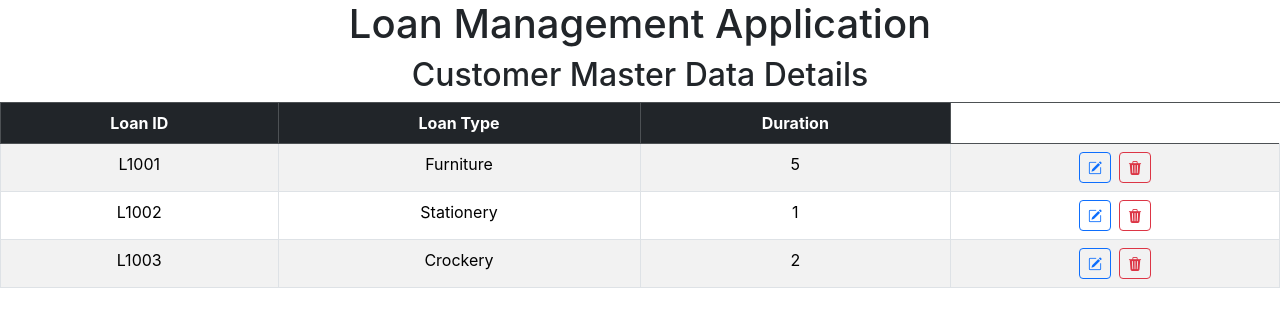
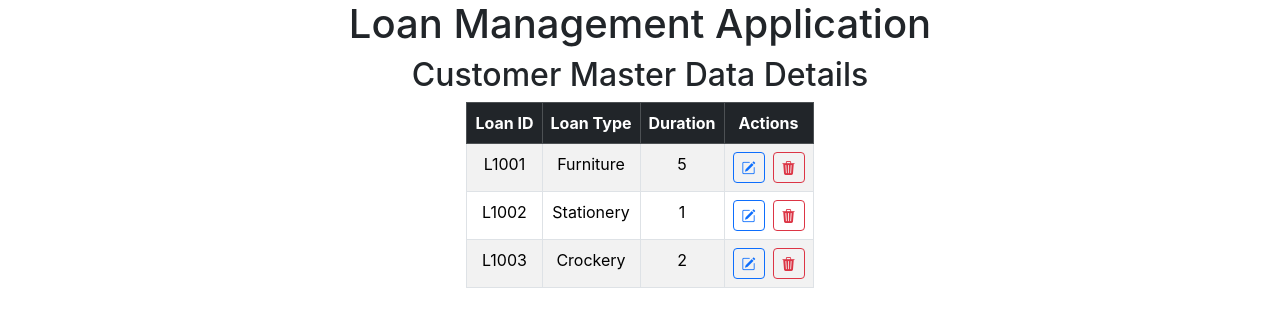
Before and after one commit to agastya2002/LMSTeam3Batch9, a React (Create React App) app in the folder Frontend/lms/: page /adminEditLoan in a window 1280 px wide. Shown: the top 326 px of the page. Built offline with nearby package versions, Linux system fonts and the light colour scheme.

Commit message:
fix table ui

```diff
--- a/Frontend/lms/src/Components/TableComponent.js
+++ b/Frontend/lms/src/Components/TableComponent.js
@@ -5,13 +5,13 @@ const TableComponent = ({ headerData, tableData, tableActions }) => {
     console.log(tableData.length)
     console.log(tableActions??"HELLO")
     return (
-        <table className="table table-responsive table-striped table-bordered table-hover">
+        <table className="table table-responsive table-striped table-bordered table-hover w-auto mx-auto">
             <thead className="table-dark">
                 <tr>
                     {
                         headerData.map((val, idx) => <th key={`heading${idx}`}>{val}</th>)
                     }
-                    {!tableActions??<th>Actions</th>}
+                    {tableActions? <th>Actions</th>:null}
                 </tr>
             </thead>
             <tbody>
@@ -20,20 +20,20 @@ const TableComponent = ({ headerData, tableData, tableActions }) => {
                         {Object.values(val).map((data, idx_data) => <td key={`data${idx_data}`}>{data}</td>)}
 
 
-                        {tableActions?.length !== 0 ? <td><ul class="list-inline m-0">{tableActions?.map((data, idx_data) =>
-                            <li class="list-inline-item">
+                        {tableActions && (<td><ul className="list-inline m-0">{tableActions?.map((data, idx_data) =>
+                            <li key={`action${data?.actionName}`} className="list-inline-item">
 
                             {(data?.actionName==="Edit")?
                                 <button key={`action_${data?.actionName}`} data-entry-obj={val} onClick={()=>data?.actionCallback(val)} className="btn btn-outline-primary btn-sm">
-                                    <i class="bi bi-pencil-square"></i></button>:
+                                    <i className="bi bi-pencil-square"></i></button>:
                                 ((data?.actionName==="Delete")?
                                     (<button key={`action_${data?.actionName}`} data-entry-obj={val} onClick={()=>data?.actionCallback(val)} className="btn btn-outline-danger btn-sm">
-                                        <i class="bi bi-trash3-fill"></i></button>):
+                                        <i className="bi bi-trash3-fill"></i></button>):
                                     (<button key={`action_${data?.actionName}`} data-entry-obj={val} onClick={()=>data?.actionCallback(val)}>{data?.actionName}</button>)
                                     )}
 
                             </li>
-                        )}</ul></td> : null}
+                        )}</ul></td>)}
                     </tr>
                 )):null}
                 <tr></tr>
```
